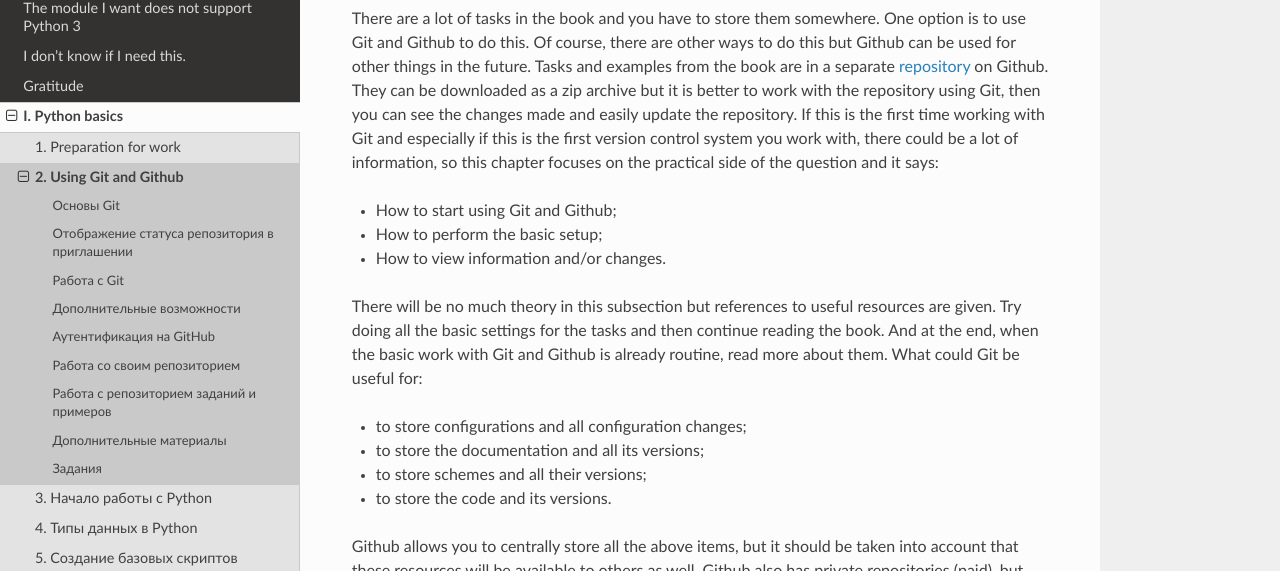
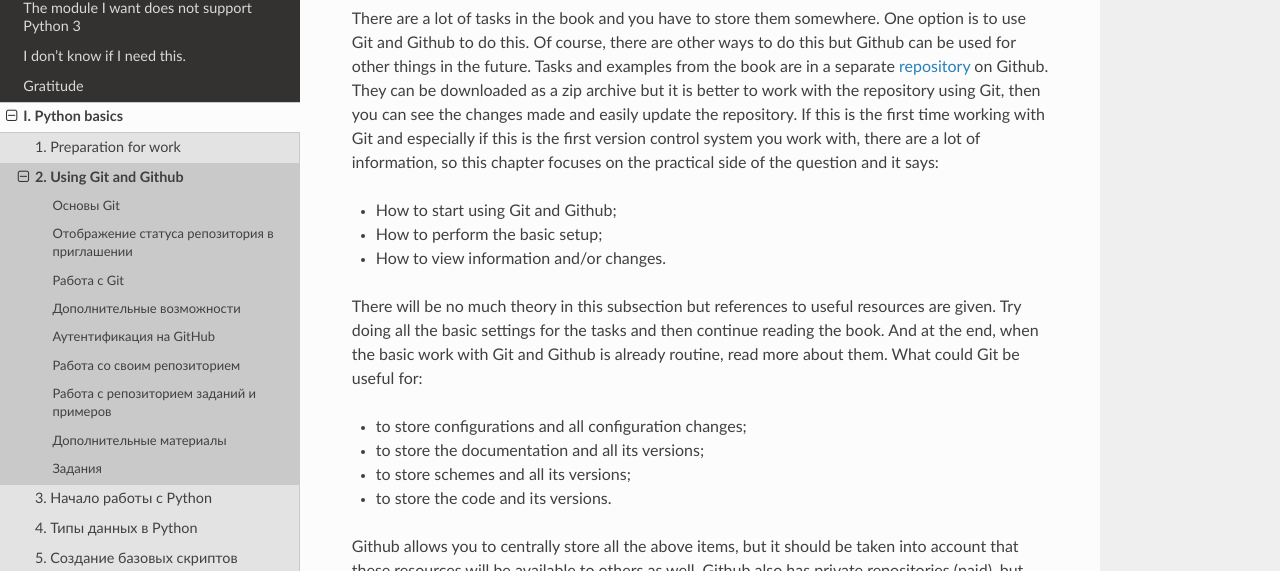
Before and after one commit to Aidar5/nattoeng, a Sphinx documentation site: the page built from docs/source/book/02_git_github/index.rst, in a window 1280 px wide and 1392 px high. Shown: the part 200-771 px from the top of the window. Built offline with Sphinx 7.4.7 and the Read the Docs theme 2.0.0, drawn with Linux system fonts in a browser that asks for light colours; pages that are not in the unit, such as notebooks, are missing from menus.

Commit message:
Update index.rst

```diff
--- a/docs/source/book/02_git_github/index.rst
+++ b/docs/source/book/02_git_github/index.rst
@@ -9,7 +9,7 @@
 
 There are a lot of tasks in the book and you have to store them somewhere. One option is to use Git and Github to do this. Of course, there are other ways to do this but Github can be used for other things in the future.
 Tasks and examples from the book are in a separate `repository <https://github.com/natenka/pyneng-examples-exercises/>`__
-on Github. They can be downloaded as a zip archive but it is better to work with the repository using Git, then you can see the changes made and easily update the repository. If this is the first time working with Git and especially if this is the first version control system you work with, there could be a lot of information, so this chapter focuses on the practical side of the question and it says:
+on Github. They can be downloaded as a zip archive but it is better to work with the repository using Git, then you can see the changes made and easily update the repository. If this is the first time working with Git and especially if this is the first version control system you work with, there are a lot of information, so this chapter focuses on the practical side of the question and it says:
 
 -  How to start using Git and Github;
 -  How to perform the basic setup;
@@ -19,7 +19,7 @@ There will be no much theory in this subsection but references to useful resourc
 
 -  to store configurations and all configuration changes;
 -  to store the documentation and all its versions;
--  to store schemes and all their versions;
+-  to store schemes and all its versions;
 -  to store the code and its versions.
 
 Github allows you to centrally store all the above items, but it should be taken into account that these resources will be available to others as well. Github also has private repositories (paid), but even these probably should not contain information such as passwords. Of course, the main use of Github is to place the code of various projects. In addition, Github is also:
```
